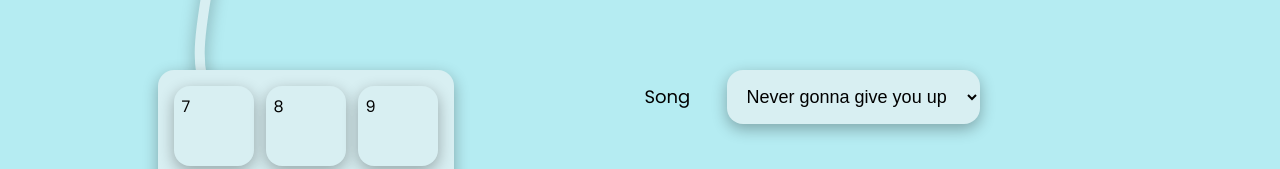
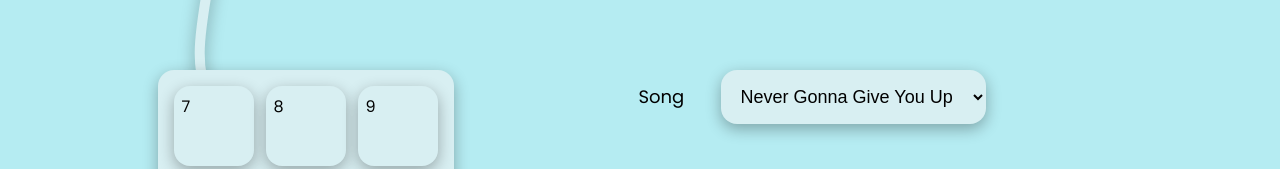
Before and after one commit to pattlebass/keyboard-keyboard, a plain HTML site: page index.html in a window 1280 px wide. Shown: the part 213-382 px from the top of the page. Drawn offline with Linux system fonts and the light colour scheme.

Commit message:
Fix song titles

```diff
--- a/index.html
+++ b/index.html
@@ -427,7 +427,7 @@
 		];
 		const songs = [
 			{
-				title: "Never gonna give you up",
+				title: "Never Gonna Give You Up",
 				song: `2-3-4-2-6-6-5 (never gonna give you up)\n\n1-2-3-1-5-5-4-3-2 (never gonna let you down)\n\n2-2-4-2-4-5-3-2-1-1-5-4 (never gonna run around and desert you)\n\n2-3-4-2-6-6-5 (never gonna make you cry)\n\n1-2-3-1-8-3-4-3-2 (never gonna say goodbye)\n\n2-3-4-2-4-5-3-2-1-1-5-4 (never gonna tell a lie and hurt you)`,
 			},
 			{
@@ -443,7 +443,7 @@
 				song: `3--3--4--5--5--4--3--2--1--1--2--3--3\n\n2-2\n\n3--3--4--5--5--4--3--2--1--1--2--3--2\n\n1-1\n\n2--2--3--1--2--3-4-3--1--2--3-4-3--2--1--2--2\n\n3--3--4--5--5--4--3--2--1--1--2--3--2\n\n1-1`,
 			},
 			{
-				title: "You are my sunshine",
+				title: "You Are My Sunshine",
 				song: `2--5--6--7--7 (you are my sunshine)\n\n7--6--7--5--5 (my only sunshine)\n\n5--6--7--8--0 (you make me happy)\n\n0--9--8--7 (when skies are grey)\n\n5--6--7--8--0 (you'll never know dear)\n\n0--9--8--7--5 (how much i love you)\n\n5--6--7 (please dont take)\n\n8--7--6--6--5 (my sunshine away)`,
 			},
 			{
@@ -451,7 +451,7 @@
 				song: `5--8\n\n5--6--7\n\n3--3--6\n\n5--4--5\n\n1--1--2\n\n2--3--4\n\n4--5--6\n\n7--8--9\n\n5--5--0\n\n9--8--9\n\n5--5--8\n\n7--6--7\n\n3--3--6\n\n5--4--5\n\n1--1--8\n\n7--6--5`,
 			},
 			{
-				title: "Gigachad",
+				title: "Can You Feel My Heart",
 				song: `7--7--7--9--8\n\n7--7--7--9--8\n\n7--7--7--9--8\n\n7-3-7-3-7`,
 			},
 		];
```
